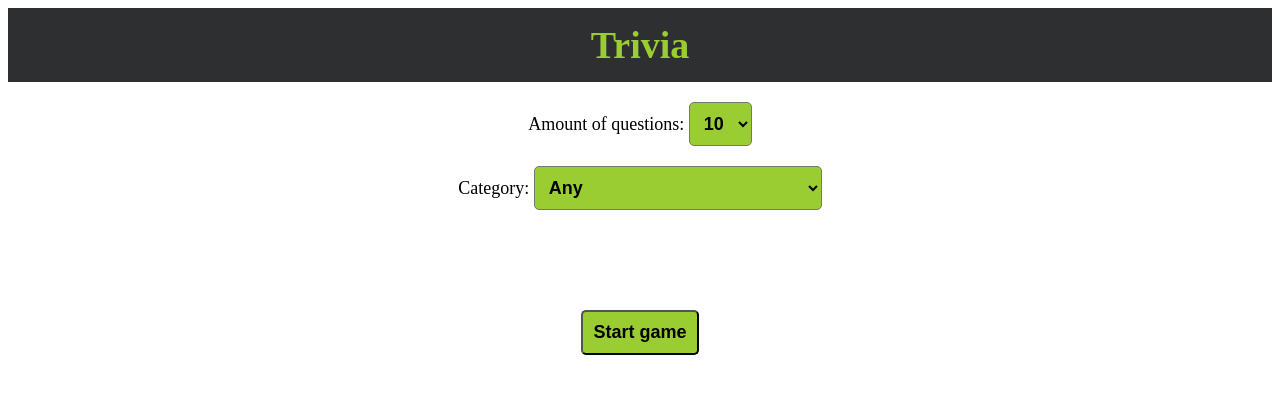
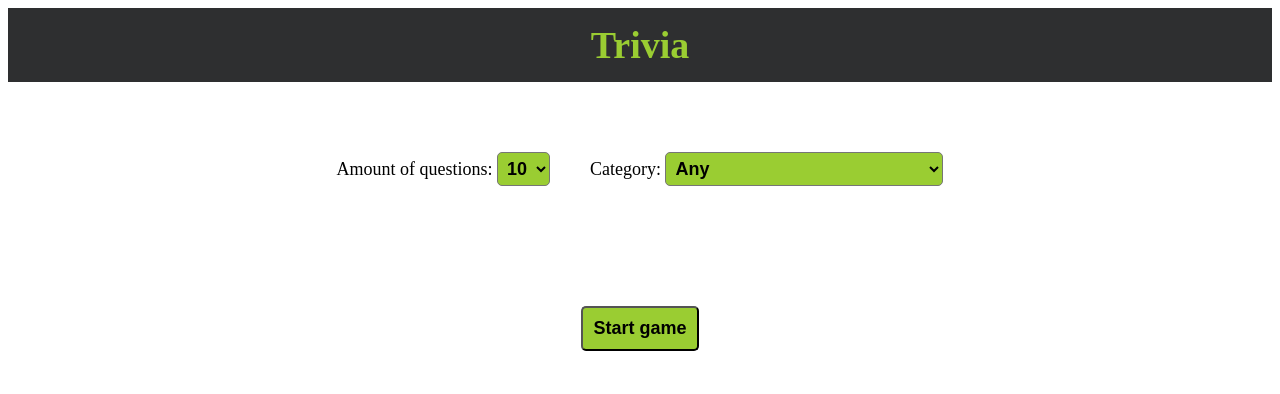
Before and after one commit to Satuhoo/TriviaApp, a Vue app: page / in a window 1280 px wide. Shown: the top 394 px of the page. Built offline with nearby package versions, Linux system fonts and the light colour scheme.

Commit message:
style: change style of quizselector

```diff
--- a/src/components/Questions.vue
+++ b/src/components/Questions.vue
@@ -101,6 +101,7 @@ export default {
 p {
   margin-top: 50px;
 }
+/*If screen width is 800 or smaller, changes answer buttons sizes*/
 @media (max-width: 800px) {
     .answer-btn {
       width: 150px;
--- a/src/components/QuizSelector.vue
+++ b/src/components/QuizSelector.vue
@@ -1,6 +1,5 @@
 <template>
-
-  <div>
+  <div class="flex-container">
     <div id="questions">
     <span>Amount of questions: </span>
     <select v-model="num">
@@ -12,7 +11,6 @@
       </option>
     </select>
     </div>
-
     <div id="category">
     <span>Category: </span>
     <select v-model="cat">
@@ -24,7 +22,6 @@
       </option>
     </select>
     </div>
-
   </div>
 </template>
 
@@ -75,20 +72,27 @@ export default {
 </script>
 
 <style>
+.flex-container {
+  display: flex;
+  justify-content: center;
+  margin-top: 30px;
+}
+.flex-container > div {
+    font-size: 18px;
+    margin: 20px;
+}
 select {
   margin-top: 20px;
   background-color: yellowgreen;
   font-size: 18px;
   font-weight: bold;
-  padding: 10px;
+  padding: 5px;
   border-radius: 5px;
 }
-
-#questions {
-  font-size: 18px;
-}
-
-#category {
-  font-size: 18px;
+/*If screen width is small enough, changes dropdown menus to one column instead of row*/
+@media (max-width: 800px) {
+  .flex-container {
+    flex-direction: column;
+  }
 }
 </style>
--- a/src/components/Results.vue
+++ b/src/components/Results.vue
@@ -75,6 +75,7 @@ td, th {
 .wrong {
   color:red;
 }
+/*If screen width is 800 or smaller, changes margins of results table*/
 @media (max-width: 800px) {
     table {
       margin: 30px 40px 50px 40px;
```
